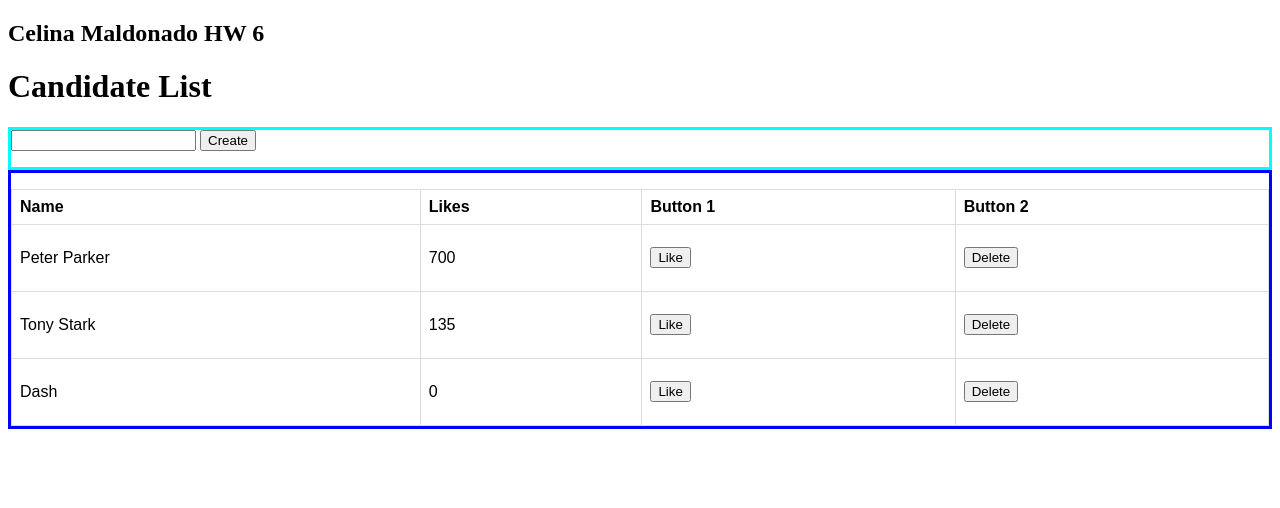
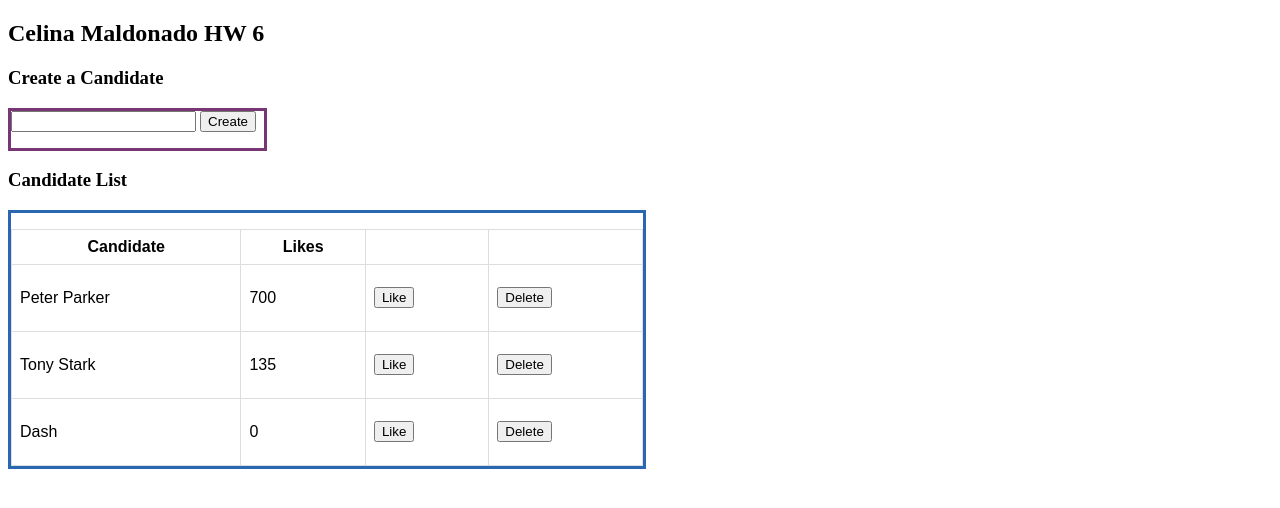
Before and after one commit to niinamaldonado/HW6, a website: page website/index.html in a window 1280 px wide. Drawn offline with Linux system fonts and the light colour scheme.

Commit message:
deleted unnecessary code

```diff
--- a/website/app.js
+++ b/website/app.js
@@ -8,17 +8,9 @@ var printList = function() {
     candidateList.innerHTML = name;
 }
 
-var a = document.getElementsByClassName('otherButton');
-for (var i = 0; i<a.length;i++) {
-    a[i].addEventListener('click',function(){
-        var b = this.parentNode.parentNode.cells[1].textContent;
-        var x =  parseInt(b) + 1; //add like
-        this.parentNode.parentNode.cells[1].innerHTML = x;
-    });
-}
+
 
 function add1(r) {
-    var i = r.parentNode.parentNode.rowIndex; //row #
     var b = r.parentNode.parentNode.cells[1].textContent; //cell to edit
     var x =  parseInt(b) + 1; //add like
     r.parentNode.parentNode.cells[1].innerHTML = x;
--- a/website/index.html
+++ b/website/index.html
@@ -12,12 +12,9 @@
 <body>
     <h2>Celina Maldonado HW 6</h2>
 
-    <h1>Candidate List</h1>
+    <h3>Create a Candidate</h3>
 
 <div id = "createForm">
-
-
-
     <form id="candidateForm">
             <input type="text" id="candidateInput">
             <button type="button" onclick="createCandidate()">Create</button>
@@ -26,13 +23,16 @@
     </p>
 </div>
 
+<h3>Candidate List</h3>
+
+
     <div id = "messageOutput">
             <table id = "candidateTable">
                     <tr>
-                      <th>Name</th>
-                      <th>Likes</th>
-                      <th>Button 1</th>
-                      <th>Button 2</th>
+                      <th><center>Candidate</center></th>
+                      <th><center>Likes</center></th>
+                      <th> </th>
+                      <th> </th>
                     </tr>
                     <tr>
                       <p id = "candidateName"><td>Peter Parker</td>
--- a/website/style.css
+++ b/website/style.css
@@ -1,3 +1,4 @@
+
 #output {
     float: left;
 }
@@ -7,19 +8,23 @@
 }
 
 #createcanditate {
-    float: left;
+    float: initial;
 }
 
 #messageOutput {
     text-align: center;
     border-style: solid;
-    border-color: blue;
+    border-color: rgb(41, 104, 177);
+    width: 50%;
+    float: inherit;
+}
 
-}
+
 
 #createForm {
     border-style: solid;
-    border-color: aqua;
+    border-color: rgb(121, 54, 117);
+    width: 20%;
 }
 
 table {
```
